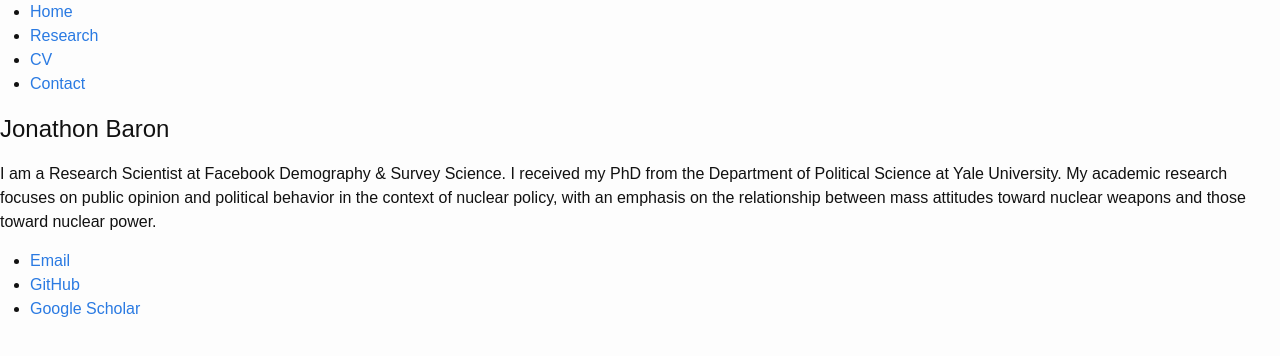
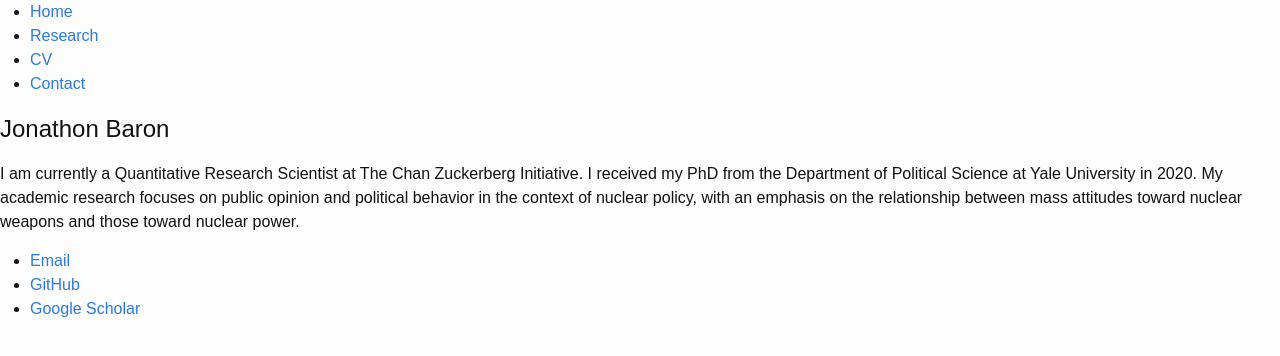
Before and after one commit to jonathonbaron/jonathonbaron.github.io, a Jekyll site: the page built from index.md, in a window 1280 px wide. Shown: the top 356 px of the page. Built offline with Jekyll 4.4.1, drawn with Linux system fonts in a browser that asks for light colours.

Commit message:
Update index.md

```diff
--- a/index.md
+++ b/index.md
@@ -10,4 +10,4 @@
 
 <!--- <img style="float: left; height: 245px; margin: 0 20px 10px 0" src="/assets/baron_photo.jpg" alt="pic" /> -->
 
-I am a Research Scientist at Facebook Demography & Survey Science. I received my PhD from the Department of Political Science at Yale University. My academic research focuses on public opinion and political behavior in the context of nuclear policy, with an emphasis on the relationship between mass attitudes toward nuclear weapons and those toward nuclear power.
+I am currently a Quantitative Research Scientist at The Chan Zuckerberg Initiative. I received my PhD from the Department of Political Science at Yale University in 2020. My academic research focuses on public opinion and political behavior in the context of nuclear policy, with an emphasis on the relationship between mass attitudes toward nuclear weapons and those toward nuclear power.
```
